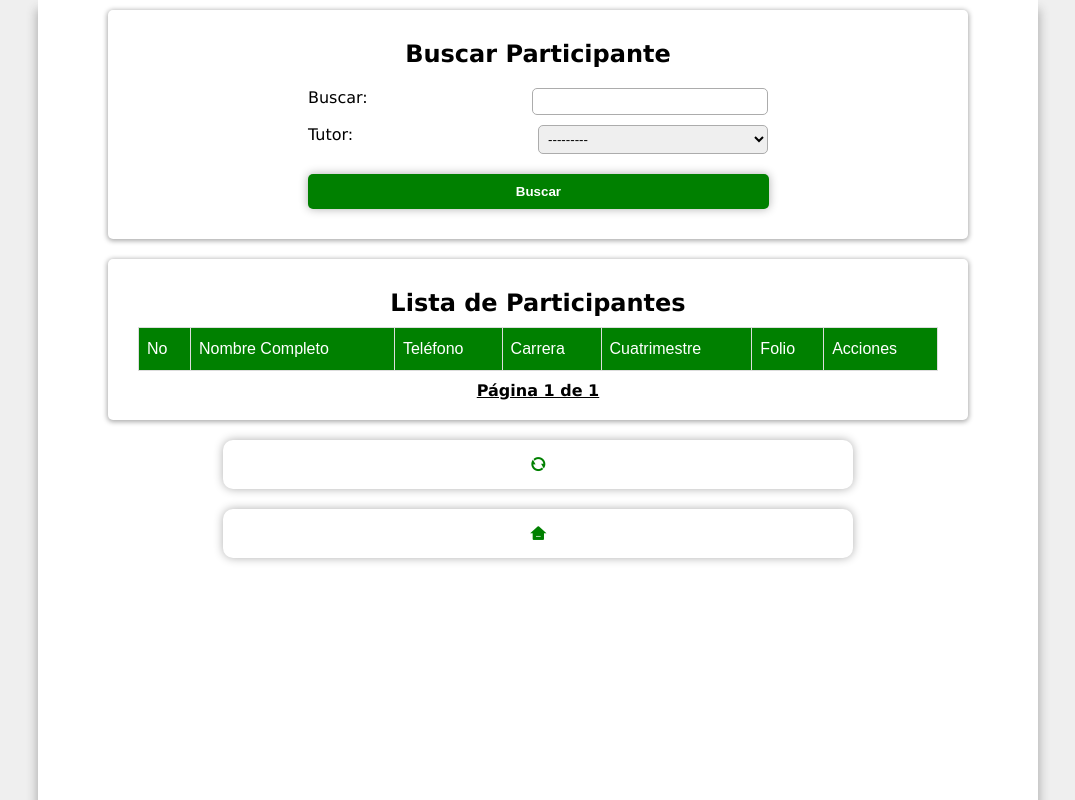
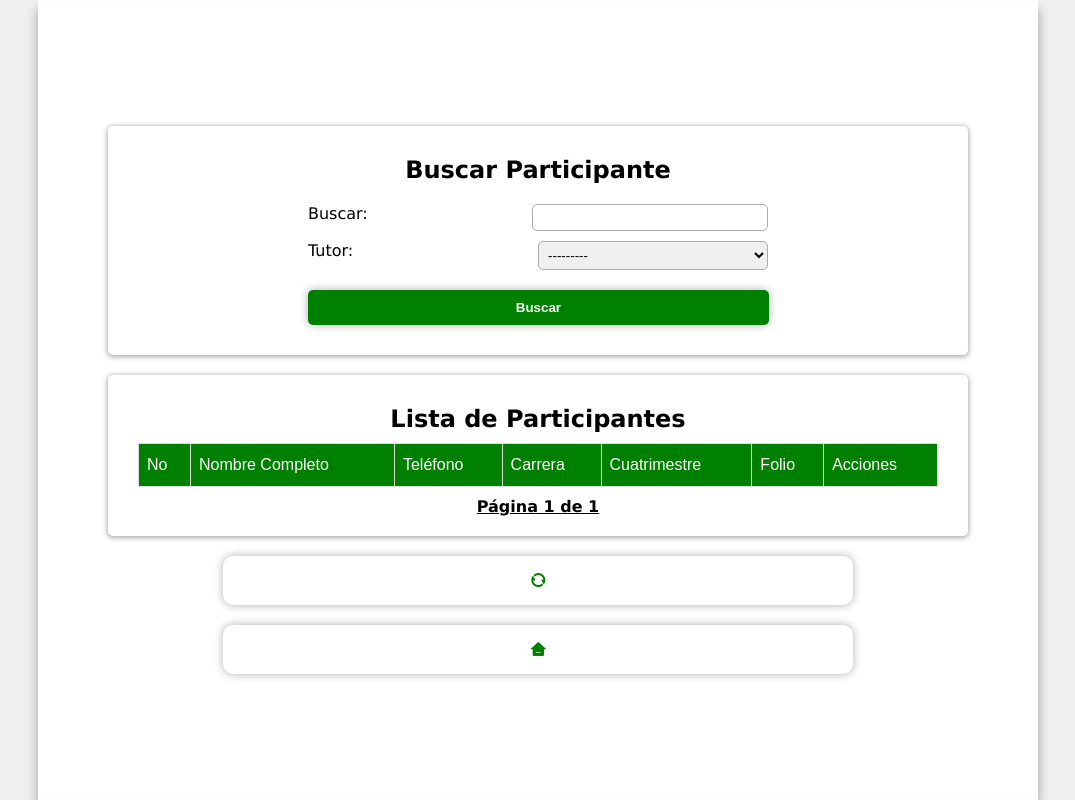
Before and after one commit to franlop24/conteccib2024, a Django app: page /participant/list/ in a window 1280 px wide. Shown: the whole page, without its empty margins (102-1177 px from the left). Run offline with Django 5.2, Linux system fonts and the light colour scheme; the visitor is signed in with stand-in values (Sample User, id 1); data comes from the database, SQL or seed files in the repository; data that the repository does not hold is empty; some libraries are stand-ins or nearby versions.

Commit message:
16 Improvements in styles.css

```diff
--- a/congress/static/css/styles.css
+++ b/congress/static/css/styles.css
@@ -12,7 +12,7 @@ body {
     flex-direction: column;
     max-width: 1000px;
     background-color: white;
-    height: 100vh;
+    min-height: 100vh;
     box-shadow: 0px 10px 10px 1px #acacac ;
     /* place-items: center; */
     justify-content: space-between;
@@ -25,12 +25,9 @@ h1, h2, h3, h4, h5, h6 {
 main {
     display: flex;
     width: 100%;
-    height: 100%;
     flex-direction: column;
     justify-content: center;
     align-items: center;
-    overflow: scroll;
-    scrollbar-width: none;
 }
 
 a {
--- a/congress/templates/base.html
+++ b/congress/templates/base.html
@@ -12,10 +12,12 @@
 </head>
 <body>
     <div class="container">
+        <header></header>
         <main>
             {% block content %}
             {% endblock content %}
         </main>
+        <footer></footer>
     </div>
 </body>
 </html>
--- a/congress/templates/participant/participant_list.html
+++ b/congress/templates/participant/participant_list.html
@@ -57,7 +57,4 @@
 </div>
 <a href="{% url 'participant:list' %}" class="card-link w-60"><i class="ri-refresh-line"></i></a>
 <a href="{% url 'home:home' %}" class="card-link w-60"><i class="ri-home-3-fill"></i></a>
-<script>
-    document.querySelector('main').style.justifyContent = 'normal';
-</script>
 {% endblock content %}
--- a/congress/templates/participant/participant_update.html
+++ b/congress/templates/participant/participant_update.html
@@ -12,7 +12,4 @@
     </form>
 </div>
 <a href="{% url 'participant:detail' participant.pk %}" class="card-link"><i class="ri-arrow-go-back-fill"></i></a>
-<script>
-    document.querySelector('main').style.justifyContent = 'normal';
-</script>
 {% endblock %}
```
